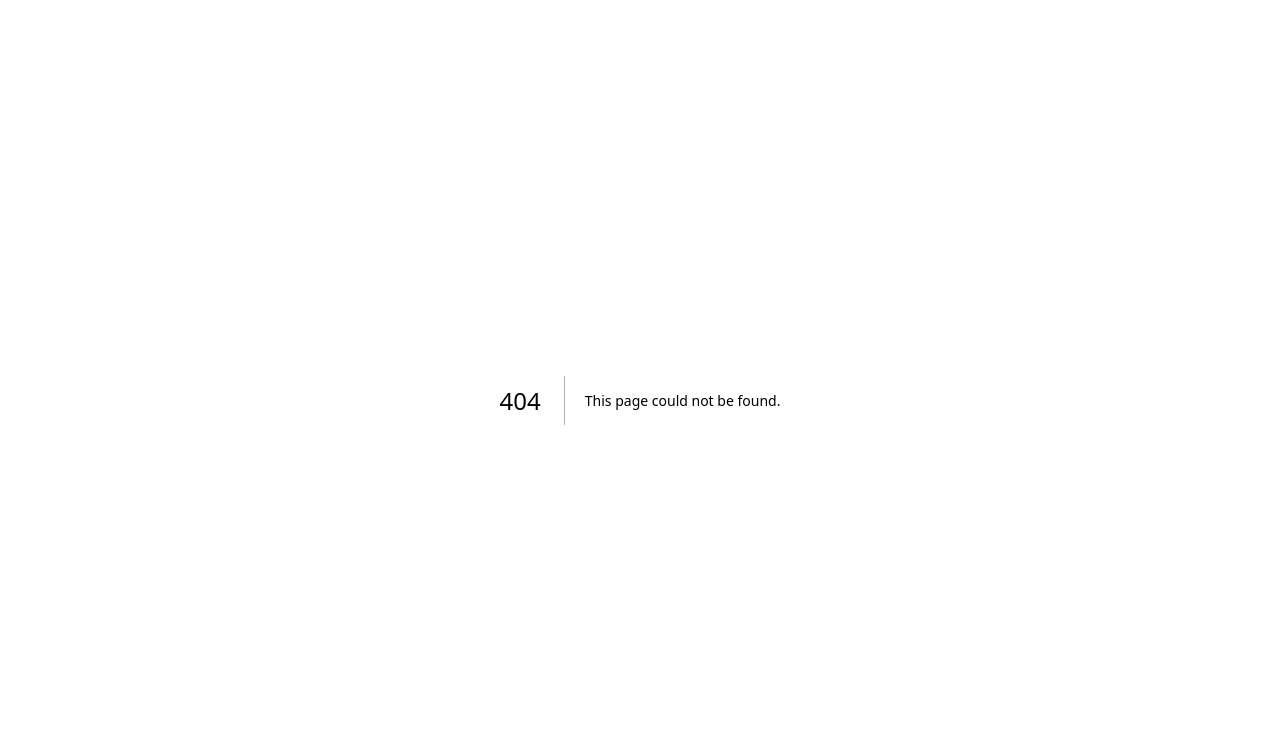
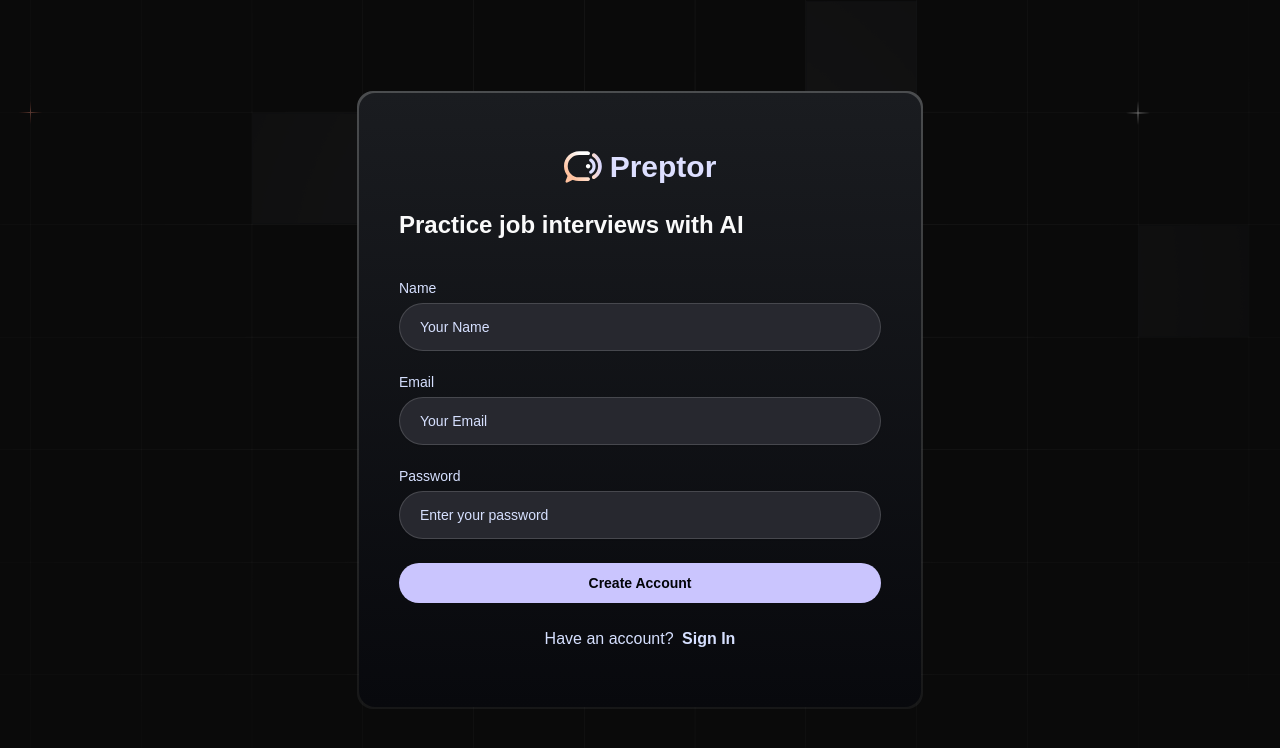
Before and after one commit to srama-krishnan/Preptor, a Next.js app: page /sign-up in a window 1280 px wide. Before the commit this address had no page. Shown: the top 748 px of the page. Built offline with nearby package versions, Linux system fonts and the light colour scheme; a web font is replaced by a local one.

Commit message:
Authorization Pages Routing

```diff
--- /dev/null
+++ b/app/(auth)/layout.tsx
@@ -0,0 +1,9 @@
+import React, { ReactNode } from 'react'
+
+const AuthLayout = ({children}:{children: ReactNode}) => {
+  return (
+    <div className="auth-layout">{children}</div>
+  )
+}
+
+export default AuthLayout
--- /dev/null
+++ b/app/(auth)/sign-in/page.tsx
@@ -0,0 +1,11 @@
+import React from 'react'
+import AuthForm from "@/components/AuthForm";
+import Link from "next/link";
+
+const page = () => {
+  return (
+    <AuthForm type = "sign-in"/>
+  )
+}
+
+export default page
--- /dev/null
+++ b/app/(auth)/sign-up/page.tsx
@@ -0,0 +1,11 @@
+import React from 'react'
+import AuthForm from "@/components/AuthForm";
+import Link from "next/link";
+
+const page = () => {
+  return (
+    <AuthForm type = "sign-up"/>
+  )
+}
+
+export default page
```
